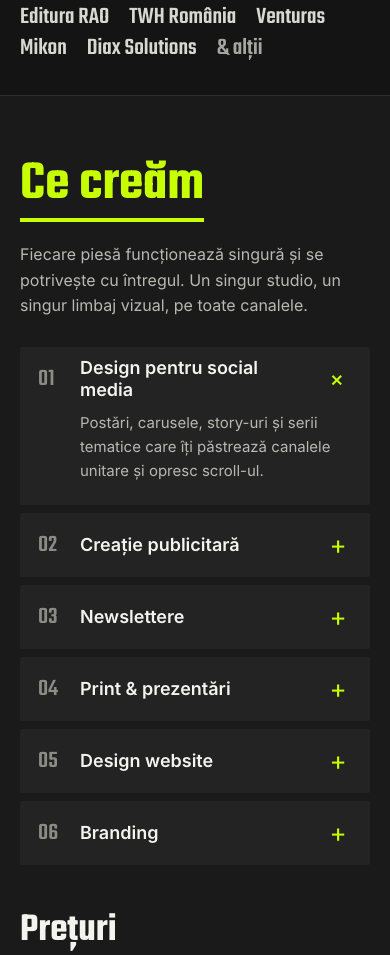
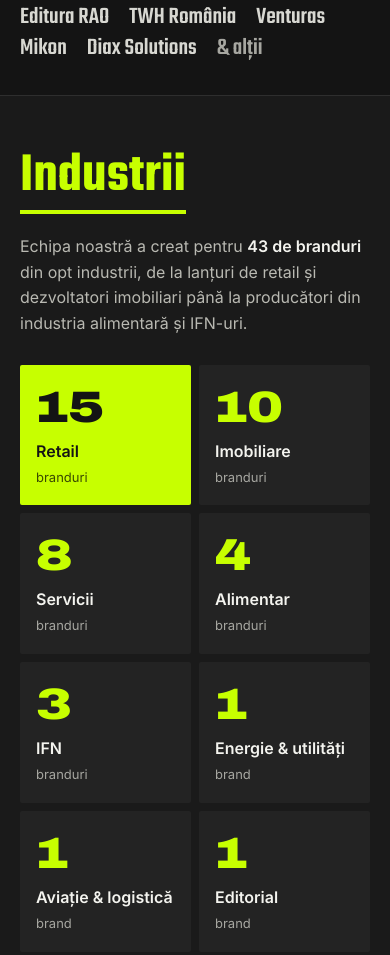
Before and after one commit to vladtab002/strata-website, a plain HTML site: page ro/index.html in a window 390 px wide. Shown: the part 2748-3703 px from the top of the page. Drawn offline with Linux system fonts and the light colour scheme.

Commit message:
Add Industries section (43 brands across 8 industries) on EN and RO pages
Co-Authored-By: Claude Opus 5.5 <noreply@anthropic.com>
Claude-Session: https://claude.ai/code/session_01WgLjKNM1zeSVdeMR2dB7PK

```diff
--- a/css/style.css
+++ b/css/style.css
@@ -121,6 +121,18 @@ input, select, textarea, button { font: inherit; }
 .clients-label { margin: 0; font-size: 13px; font-weight: 600; letter-spacing: .14em; text-transform: uppercase; color: var(--muted-2); }
 .clients-list { list-style: none; margin: 0; padding: 0; flex: 1 1 600px; display: flex; flex-wrap: wrap; gap: 6px 36px; font-family: var(--heading); font-weight: 500; font-size: 32px; line-height: 1.1; color: #D8D8D2; }
 
+/* Industries */
+.industries { padding-top: clamp(56px, 8vw, 104px); padding-bottom: 0; }
+.section-intro strong { color: var(--paper); font-weight: 600; }
+.industry-grid { list-style: none; margin: 0; padding: 0; display: grid; grid-template-columns: repeat(4, minmax(0, 1fr)); gap: 12px; }
+.industry { display: flex; flex-direction: column; gap: 6px; padding: 28px 24px 24px; background: var(--surface); border-radius: var(--radius); }
+.industry:first-child { background: var(--lime); color: var(--ink-deep); }
+.industry-num { font-family: var(--display); font-weight: 900; font-stretch: 125%; font-size: clamp(44px, 4.6vw, 64px); line-height: 1; color: var(--lime); }
+.industry:first-child .industry-num { color: var(--ink-deep); }
+.industry-name { margin-top: 10px; font-size: 18px; font-weight: 600; line-height: 1.25; }
+.industry-unit { font-size: 14px; color: var(--muted-2); }
+.industry:first-child .industry-unit { color: #3A4A00; }
+
 /* Services */
 .services { display: grid; grid-template-columns: repeat(auto-fit, minmax(300px, 1fr)); gap: 20px; }
 .service { background: var(--surface); border-radius: var(--radius); padding: 36px 32px 40px; }
@@ -197,6 +209,8 @@ input, select, textarea, button { font: inherit; }
 .legal { margin: 0; font-size: 14px; color: var(--muted-2); }
 
 /* Phone and small tablet */
+@media (max-width: 1000px) { .industry-grid { grid-template-columns: repeat(2, minmax(0, 1fr)); } }
+
 @media (max-width: 760px) {
   body { font-size: 16px; }
   .header-inner { min-height: 68px; }
@@ -246,6 +260,10 @@ input, select, textarea, button { font: inherit; }
   .service[open] .plus { transform: rotate(45deg); }
   .service p { margin: 0; padding: 0 18px 22px 60px; font-size: 15px; }
 
+  .industry-grid { grid-template-columns: repeat(2, minmax(0, 1fr)); gap: 8px; }
+  .industry { padding: 20px 16px 18px; }
+  .industry-name { font-size: 16px; margin-top: 6px; }
+  .industry-unit { font-size: 13px; }
   .price-list { grid-template-columns: 1fr; }
   .price-list li { font-size: 15px; padding: 14px 0; }
   .step { display: block; padding: 18px 20px; }
--- a/ro/index.html
+++ b/ro/index.html
@@ -25,7 +25,7 @@
 <link rel="apple-touch-icon" href="../apple-touch-icon.png">
 <link rel="preload" href="../fonts/archivo-expanded-black.woff" as="font" type="font/woff" crossorigin>
 <link rel="preload" href="../fonts/inter-regular.woff" as="font" type="font/woff" crossorigin>
-<link rel="stylesheet" href="../css/style.css?v=20261117b">
+<link rel="stylesheet" href="../css/style.css?v=20261117c">
 <script src="../js/main.js?v=20261117" defer></script>
 </head>
 <body>
@@ -135,6 +135,26 @@
     <p class="clients-label">Au avut încredere în noi</p>
     <ul class="clients-list">
       <li>Editura RAO</li><li>TWH România</li><li>Venturas</li><li>Mikon</li><li>Diax Solutions</li><li class="muted">&amp; alții</li>
+    </ul>
+  </div>
+</section>
+
+<!-- INDUSTRIES -->
+<section id="industries" class="section industries" aria-label="Industrii">
+  <div class="container">
+    <div class="section-head">
+      <h2 class="section-title">Industrii</h2>
+      <p class="section-intro">Echipa noastră a creat pentru <strong>43 de branduri</strong> din opt industrii, de la lanțuri de retail și dezvoltatori imobiliari până la producători din industria alimentară și IFN-uri.</p>
+    </div>
+    <ul class="industry-grid">
+      <li class="industry"><span class="industry-num">15</span><span class="industry-name">Retail</span><span class="industry-unit">branduri</span></li>
+      <li class="industry"><span class="industry-num">10</span><span class="industry-name">Imobiliare</span><span class="industry-unit">branduri</span></li>
+      <li class="industry"><span class="industry-num">8</span><span class="industry-name">Servicii</span><span class="industry-unit">branduri</span></li>
+      <li class="industry"><span class="industry-num">4</span><span class="industry-name">Alimentar</span><span class="industry-unit">branduri</span></li>
+      <li class="industry"><span class="industry-num">3</span><span class="industry-name">IFN</span><span class="industry-unit">branduri</span></li>
+      <li class="industry"><span class="industry-num">1</span><span class="industry-name">Energie &amp; utilități</span><span class="industry-unit">brand</span></li>
+      <li class="industry"><span class="industry-num">1</span><span class="industry-name">Aviație &amp; logistică</span><span class="industry-unit">brand</span></li>
+      <li class="industry"><span class="industry-num">1</span><span class="industry-name">Editorial</span><span class="industry-unit">brand</span></li>
     </ul>
   </div>
 </section>
```
Also changed, not shown: index.html (+21 -1 lines), privacy.html (+1 -1 lines), ro/confidentialitate.html (+1 -1 lines).
